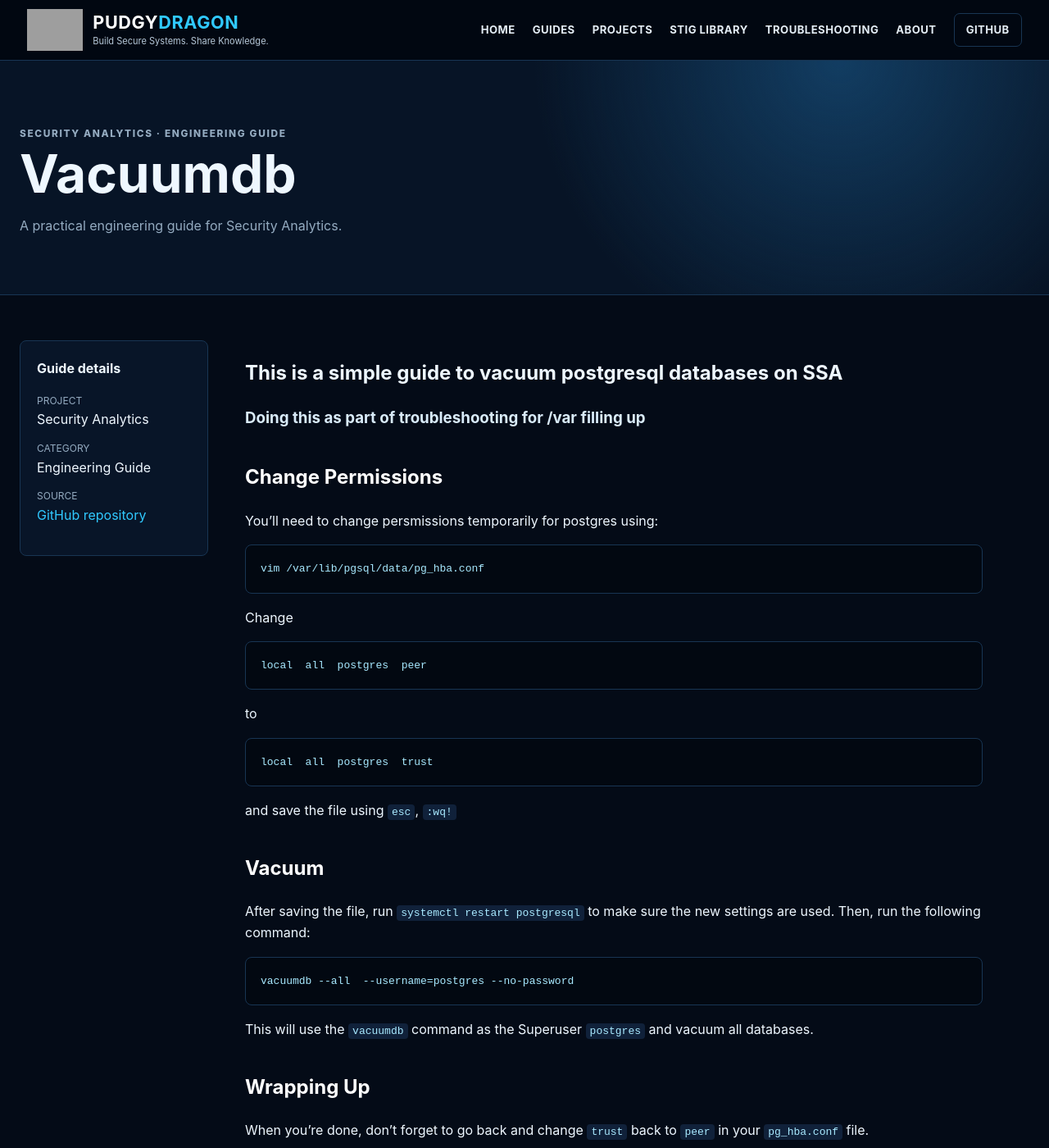
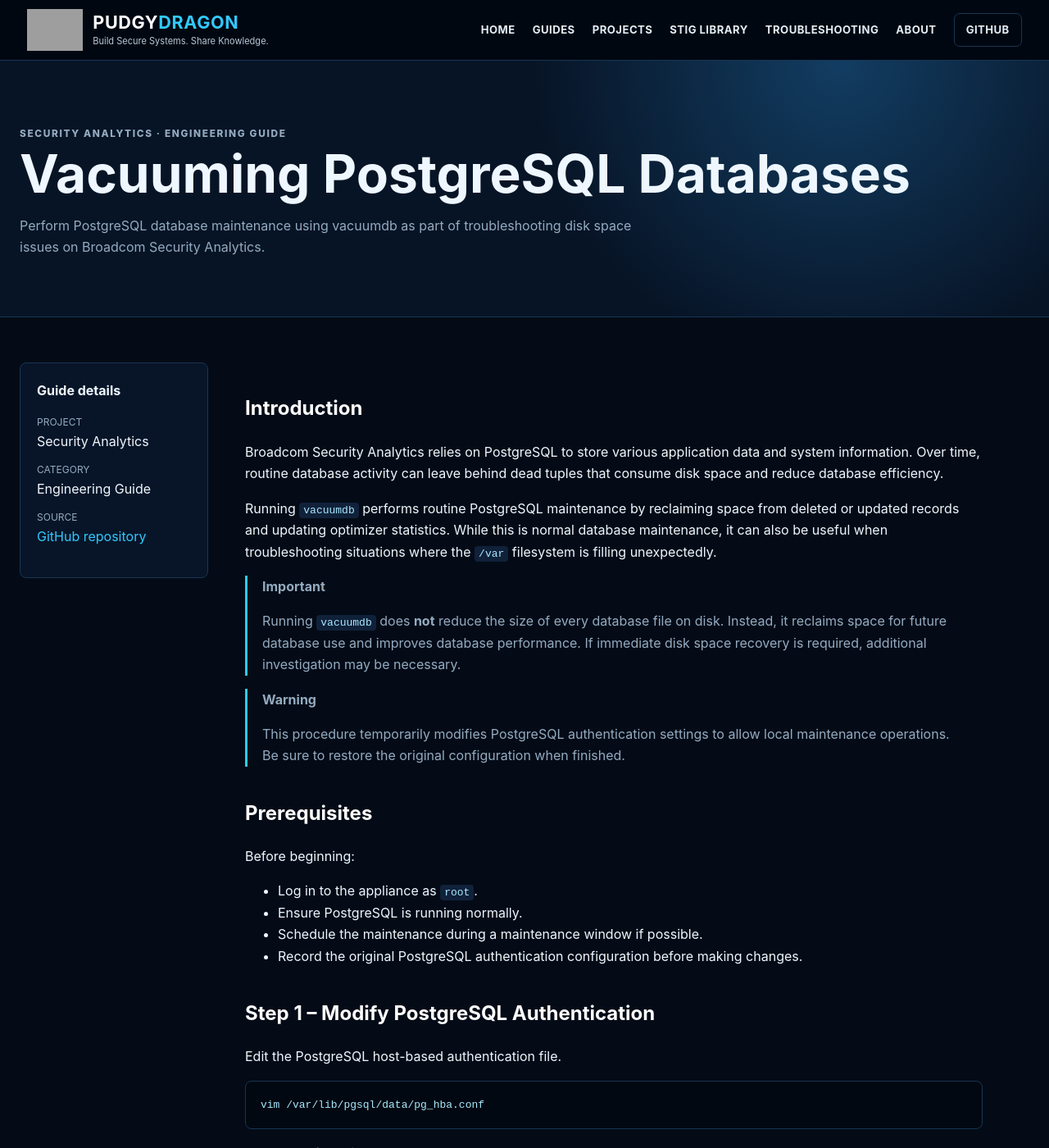
Before and after one commit to PudgyDragon/pudgydragon.github.io, a Jekyll site: the page built from _guides/security-analytics-guides-vacuumdb.md, in a window 1280 px wide and 1400 px high. Shown: the whole window at 82% size. Built offline with Jekyll 4.4.1, drawn with Linux system fonts in a browser that asks for light colours; some of the changed text lies outside the part shown; grey boxes are pictures that could not be loaded.

Commit message:
Update security-analytics-guides-vacuumdb.md

````diff
--- a/_guides/security-analytics-guides-vacuumdb.md
+++ b/_guides/security-analytics-guides-vacuumdb.md
@@ -1,35 +1,133 @@
 ---
-title: "Vacuumdb"
+title: "Vacuuming PostgreSQL Databases"
 project: "Security Analytics"
 category: "Engineering Guide"
-description: "A practical engineering guide for Security Analytics."
+description: "Perform PostgreSQL database maintenance using vacuumdb as part of troubleshooting disk space issues on Broadcom Security Analytics."
 source_url: "https://github.com/PudgyDragon/Security_Analytics/blob/main/Guides/vacuumdb.md"
 ---
 
-# This is a simple guide to vacuum postgresql databases on SSA
-### Doing this as part of troubleshooting for /var filling up
+## Introduction
 
-## Change Permissions
-You'll need to change persmissions temporarily for postgres using:
-```
+Broadcom Security Analytics relies on PostgreSQL to store various application data and system information. Over time, routine database activity can leave behind dead tuples that consume disk space and reduce database efficiency.
+
+Running `vacuumdb` performs routine PostgreSQL maintenance by reclaiming space from deleted or updated records and updating optimizer statistics. While this is normal database maintenance, it can also be useful when troubleshooting situations where the `/var` filesystem is filling unexpectedly.
+
+> **Important**
+>
+> Running `vacuumdb` does **not** reduce the size of every database file on disk. Instead, it reclaims space for future database use and improves database performance. If immediate disk space recovery is required, additional investigation may be necessary.
+
+> **Warning**
+>
+> This procedure temporarily modifies PostgreSQL authentication settings to allow local maintenance operations. Be sure to restore the original configuration when finished.
+
+## Prerequisites
+
+Before beginning:
+
+- Log in to the appliance as `root`.
+- Ensure PostgreSQL is running normally.
+- Schedule the maintenance during a maintenance window if possible.
+- Record the original PostgreSQL authentication configuration before making changes.
+
+## Step 1 – Modify PostgreSQL Authentication
+
+Edit the PostgreSQL host-based authentication file.
+
+```bash
 vim /var/lib/pgsql/data/pg_hba.conf
 ```
-Change
+
+Locate the following entry.
+
+```text
+local   all   postgres   peer
 ```
-local  all  postgres  peer
+
+Temporarily change it to:
+
+```text
+local   all   postgres   trust
 ```
-to
+
+Save the file.
+
+> **Warning**
+>
+> The `trust` authentication method allows local connections without requiring authentication. This change should only remain in place for the duration of the maintenance procedure.
+
+## Step 2 – Restart PostgreSQL
+
+Restart the PostgreSQL service so the authentication changes take effect.
+
+```bash
+systemctl restart postgresql
 ```
-local  all  postgres  trust
+
+Verify the service restarted successfully before continuing.
+
+## Step 3 – Vacuum All Databases
+
+Run the PostgreSQL maintenance command.
+
+```bash
+vacuumdb --all --username=postgres --no-password
 ```
-and save the file using `esc`, `:wq!`
 
-## Vacuum
-After saving the file, run `systemctl restart postgresql` to make sure the new settings are used. Then, run the following command:
+This command performs a standard vacuum operation against every PostgreSQL database on the appliance.
+
+Depending on the size of the databases and appliance performance, the process may take several minutes to complete.
+
+> **Field Note**
+>
+> This command performs a standard vacuum operation. It does **not** use `VACUUM FULL`, which requires significantly more time, locks tables during execution, and should generally only be performed when specifically required.
+
+## Step 4 – Restore Authentication
+
+After the vacuum completes, edit the PostgreSQL authentication file again.
+
+```bash
+vim /var/lib/pgsql/data/pg_hba.conf
 ```
-vacuumdb --all  --username=postgres --no-password
+
+Restore the original setting.
+
+```text
+local   all   postgres   peer
 ```
-This will use the `vacuumdb` command as the Superuser `postgres` and vacuum all databases.
 
-## Wrapping Up
-When you're done, don't forget to go back and change `trust` back to `peer` in your `pg_hba.conf` file.
+Save the file.
+
+Restart PostgreSQL once more.
+
+```bash
+systemctl restart postgresql
+```
+
+## Verification
+
+After completing the maintenance:
+
+- Verify PostgreSQL is running normally.
+- Confirm the authentication method has been restored to `peer`.
+- Verify applications can connect successfully.
+- Monitor `/var` usage to determine whether database maintenance improved the situation.
+
+## Troubleshooting
+
+If `vacuumdb` fails:
+
+- Verify PostgreSQL is running.
+- Confirm the authentication method was temporarily changed to `trust`.
+- Review PostgreSQL logs for connection or permission errors.
+- Ensure sufficient free disk space remains for normal database operation.
+
+If `/var` continues to fill after running `vacuumdb`:
+
+- Identify which directories are consuming space.
+- Review application logs for abnormal growth.
+- Verify no runaway processes are generating excessive log files.
+- Confirm database growth is actually the source of the disk usage.
+
+> **Field Note**
+>
+> `vacuumdb` is often recommended when troubleshooting PostgreSQL-related disk usage, but it should not be viewed as a universal fix for a full `/var` filesystem. Before running database maintenance, determine what is actually consuming the disk space. In many cases, large log files, core dumps, or other application data—not PostgreSQL itself—may be responsible.
````
